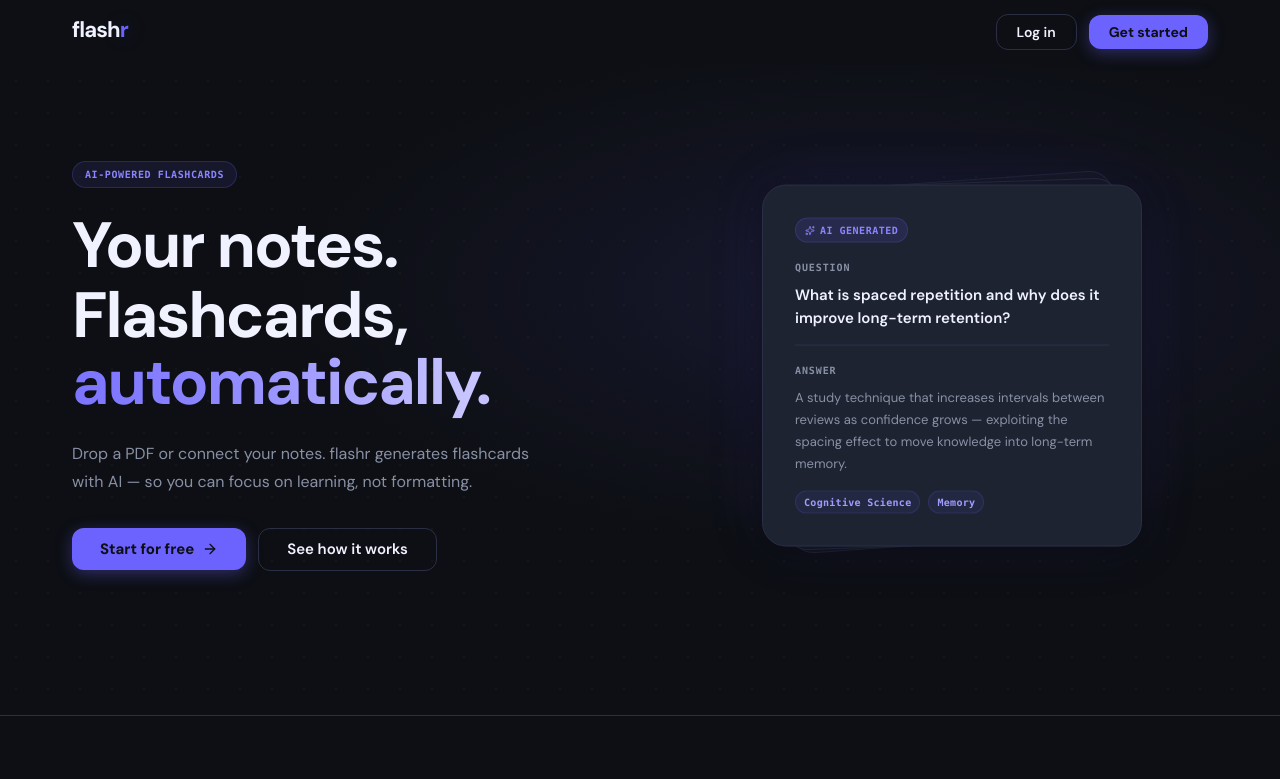
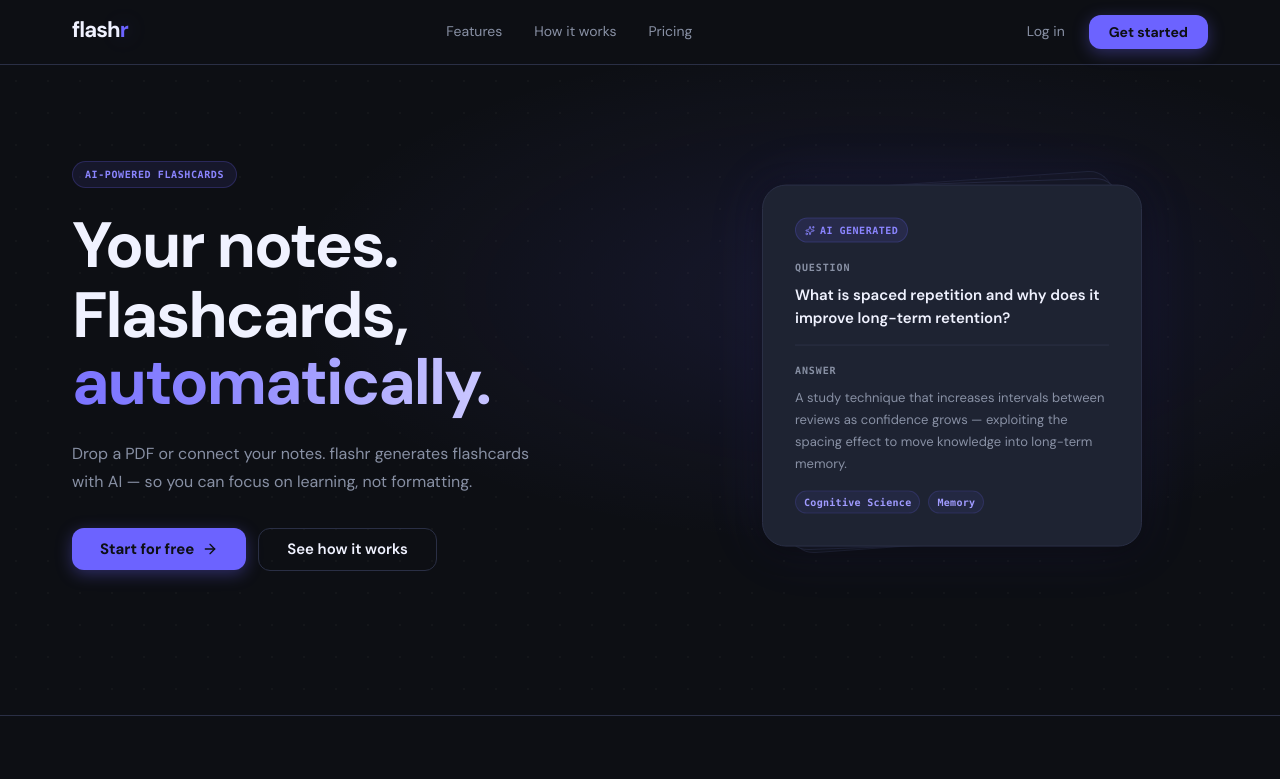
Before and after one commit to schmenniooo/flashr, a React (Vite) app in the folder web/: page / in a window 1280 px wide. Shown: the top 779 px of the page. Built offline with nearby package versions, Linux system fonts and the light colour scheme; no server answers.

Commit message:
upper SaaS navbar

```diff
--- a/web/src/pages/Landing.css
+++ b/web/src/pages/Landing.css
@@ -5,6 +5,7 @@
   background: var(--color-bg);
   font-family: var(--font-sans);
   color: var(--color-text);
+  scroll-behavior: smooth;
 }
 
 /* ─── Navbar ─────────────────────────────────────────────── */
@@ -14,15 +15,14 @@
   top: 0;
   z-index: 100;
   background: var(--color-bg);
-  border-bottom: 1px solid transparent;
-  transition: border-color 0.25s ease, box-shadow 0.25s ease, background 0.25s ease;
+  border-bottom: 1px solid var(--color-border);
+  transition: box-shadow 0.25s ease, background 0.25s ease;
 }
 
 .landing-nav--scrolled {
-  border-bottom-color: var(--color-border);
   box-shadow: 0 4px 32px rgba(0, 0, 0, 0.5);
-  backdrop-filter: blur(12px);
-  background: rgba(13, 15, 20, 0.88);
+  backdrop-filter: blur(14px);
+  background: rgba(13, 15, 20, 0.9);
 }
 
 .landing-nav-inner {
@@ -30,19 +30,65 @@
   margin: 0 auto;
   padding: 0 var(--space-6);
   height: 64px;
-  display: flex;
+  display: grid;
+  grid-template-columns: auto 1fr auto;
   align-items: center;
-  justify-content: space-between;
+  gap: var(--space-6);
 }
 
 .landing-nav-logo {
   text-decoration: none;
 }
 
+/* center nav links */
+.landing-nav-links {
+  display: flex;
+  align-items: center;
+  justify-content: center;
+  gap: var(--space-1);
+}
+
+.landing-nav-link {
+  font-size: 14px;
+  font-weight: 500;
+  color: var(--color-muted);
+  text-decoration: none;
+  padding: 6px 14px;
+  border-radius: var(--radius-sm);
+  transition: color 0.15s ease, background 0.15s ease;
+}
+
+.landing-nav-link:hover {
+  color: var(--color-text);
+  background: rgba(255, 255, 255, 0.04);
+}
+
+/* right-side actions */
 .landing-nav-actions {
   display: flex;
   align-items: center;
-  gap: var(--space-3);
+  gap: var(--space-2);
+}
+
+.landing-nav-login-btn {
+  font-size: 14px;
+  font-weight: 500;
+  color: var(--color-muted);
+  text-decoration: none;
+  padding: 7px 16px;
+  border-radius: var(--radius-sm);
+  transition: color 0.15s ease, background 0.15s ease;
+  white-space: nowrap;
+}
+
+.landing-nav-login-btn:hover {
+  color: var(--color-text);
+  background: rgba(255, 255, 255, 0.04);
+}
+
+.landing-nav-cta {
+  font-size: 14px;
+  padding: 8px 18px;
 }
 
 /* ─── Buttons ─────────────────────────────────────────────── */
@@ -604,12 +650,22 @@
   }
 }
 
+@media (max-width: 760px) {
+  .landing-nav-links {
+    display: none;
+  }
+
+  .landing-nav-inner {
+    grid-template-columns: auto auto;
+  }
+}
+
 @media (max-width: 560px) {
   .landing-nav-inner {
     padding: 0 var(--space-4);
   }
 
-  .landing-nav-login {
+  .landing-nav-login-btn {
     display: none;
   }
 
--- a/web/src/pages/Landing.tsx
+++ b/web/src/pages/Landing.tsx
@@ -20,9 +20,14 @@ export function Landing() {
           <Link to="/" className="landing-nav-logo">
             <Wordmark size={22} />
           </Link>
+          <div className="landing-nav-links">
+            <a href="#features" className="landing-nav-link">Features</a>
+            <a href="#how-it-works" className="landing-nav-link">How it works</a>
+            <a href="#pricing" className="landing-nav-link">Pricing</a>
+          </div>
           <div className="landing-nav-actions">
-            <Link to="/login" className="landing-btn-ghost landing-nav-login">Log in</Link>
-            <Link to="/login" className="landing-btn-primary">Get started</Link>
+            <Link to="/login" className="landing-nav-login-btn">Log in</Link>
+            <Link to="/signup" className="landing-btn-primary landing-nav-cta">Get started</Link>
           </div>
         </div>
       </nav>
@@ -42,7 +47,7 @@ export function Landing() {
               Drop a PDF or connect your notes. flashr generates flashcards with AI — so you can focus on learning, not formatting.
             </p>
             <div className="landing-hero-ctas">
-              <Link to="/login" className="landing-btn-primary landing-btn-large">
+              <Link to="/signup" className="landing-btn-primary landing-btn-large">
                 Start for free <ArrowRight size={16} strokeWidth={2} />
               </Link>
               <a href="#how-it-works" className="landing-btn-ghost landing-btn-large">
@@ -76,7 +81,7 @@ export function Landing() {
         </div>
       </section>
 
-      <section className="landing-features">
+      <section className="landing-features" id="features">
         <div className="landing-section-inner">
           <div className="landing-features-grid">
             <div className="landing-feature-card">
@@ -153,7 +158,7 @@ export function Landing() {
         <div className="landing-cta-glow" aria-hidden="true" />
         <div className="landing-section-inner landing-section-inner--narrow">
           <h2 className="landing-cta-title">Ready to learn smarter?</h2>
-          <Link to="/login" className="landing-btn-primary landing-btn-large">
+          <Link to="/signup" className="landing-btn-primary landing-btn-large">
             Get started free
           </Link>
           <p className="landing-cta-caption">No credit card required</p>
--- a/web/src/pages/Login.tsx
+++ b/web/src/pages/Login.tsx
@@ -1,5 +1,5 @@
 import { useState } from "react";
-import { useNavigate } from "react-router-dom";
+import { useNavigate, useLocation } from "react-router-dom";
 import {
   Mail,
   Lock,
@@ -19,7 +19,8 @@ type Mode = "signin" | "signup";
 
 export function Login() {
   const navigate = useNavigate();
-  const [mode, setMode] = useState<Mode>("signin");
+  const { pathname } = useLocation();
+  const [mode, setMode] = useState<Mode>(pathname === "/signup" ? "signup" : "signin");
   const [showPw, setShowPw] = useState(false);
   const [error, setError] = useState<string | null>(null);
   const [submitting, setSubmitting] = useState(false);
```
